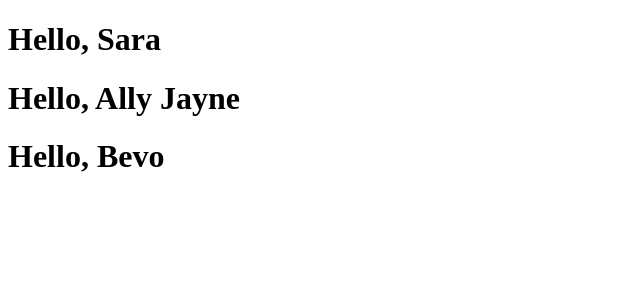
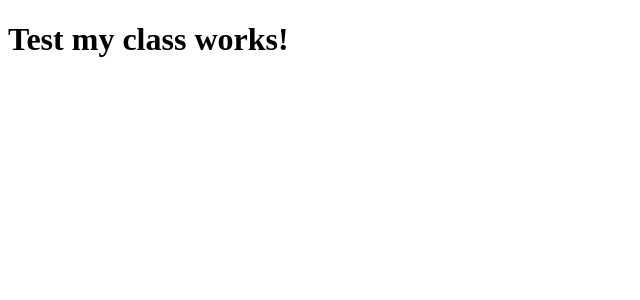
Before and after one commit to bgirlcoolcat/React-How-to, a React (Create React App) app: page / in a window 1280 px wide. Shown: the top 300 px of the page, without its empty margins (0-640 px from the left). Built offline with nearby package versions, Linux system fonts and the light colour scheme.

Commit message:
Step 1 - Create and test class component works

```diff
--- /dev/null
+++ b/src/PostIt.js
@@ -0,0 +1,14 @@
+import React from 'react';
+
+// 1. created my class PostIt for the post it notes component.
+
+class PostIt extends React.Component {
+
+    render() {
+        return (
+            <h1>Test my class works!</h1>
+        );
+    }
+}
+
+export default PostIt;
--- a/src/index.js
+++ b/src/index.js
@@ -1,34 +1,13 @@
 import React from 'react';
 import ReactDOM from 'react-dom';
-// import App from './App';
-// import Welcome from './Welcome';
-// import Comment from './Comment';
-import App2 from './Welcome';
+
+// 1. import PostIt in giving file directory
+import PostIt from './PostIt';
 
 
-// const element = <Welcome name="Ally" name2="Bev" />;
 
-// const comment = {
-//     date: new Date(),
-//     text:
-//       'I hope you enjoy learning React!',
-//     author: {
-//       name: 'Hello Kitty',
-//       avatarUrl:
-//         'http://placekitten.com/g/64/64',
-//     },
-// };
-
+// Add the component (as a tag) to be rendered by React. Don't forget the comma.
 ReactDOM.render(
-    // <App />,
-    // element,
-    <App2 />,
-    // <Welcome />,
-    // <Comment
-    // date={comment.date}
-    // text={comment.text}
-    // author={comment.author}
-    // />,
-    // <h1>Bev!</h1>,
+    <PostIt />,
     document.getElementById('root')
 );
```
